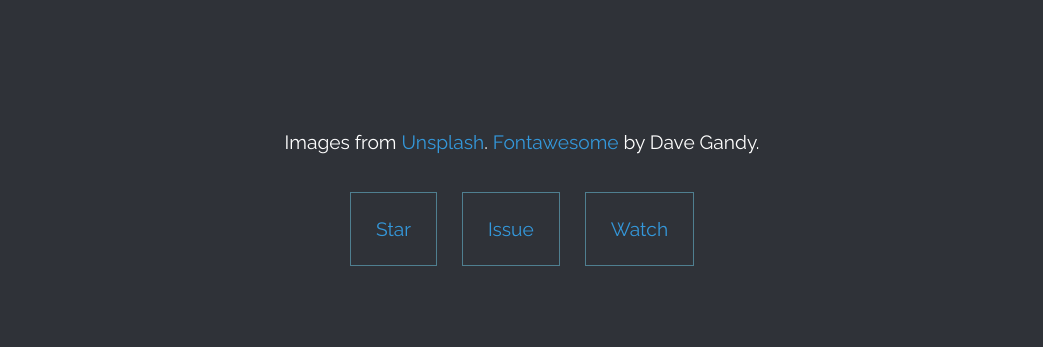
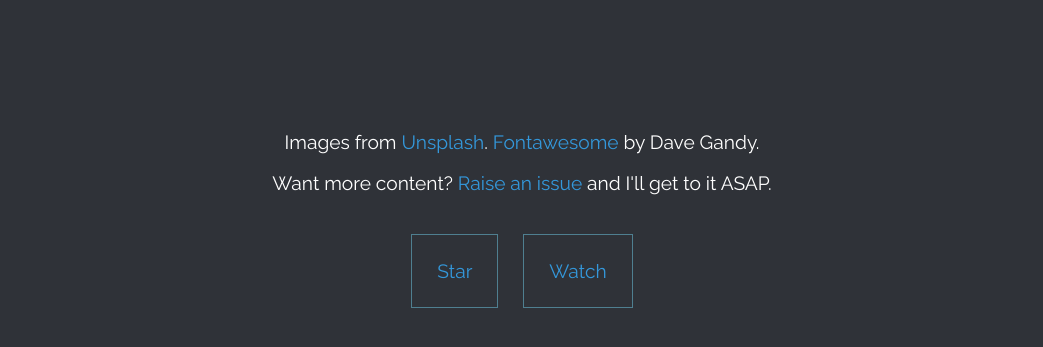
Before and after one commit to openitinerary/openitinerary.github.io, a plain HTML site: page index.html in a window 1280 px wide. Shown: the part 1229-1576 px from the top of the page, without its empty margins (118-1161 px from the left). Drawn offline with Linux system fonts and the light colour scheme.

Commit message:
added issue suggestion

```diff
--- a/index.html
+++ b/index.html
@@ -82,9 +82,9 @@
 			<!-- Related demos -->
 			<section class="related">
 				<p>Images from <a href="http://unsplash.com/">Unsplash</a>. <a href="http://fortawesome.github.io/Font-Awesome/">Fontawesome</a> by Dave Gandy.</p>
+				<p>Want more content? <a href='https://github.com/openitinerary/openitinerary.github.io/issues'>Raise an issue</a> and I'll get to it ASAP.</p>
 			<!-- Place this tag where you want the button to render. -->
 				<a class="github-button" href="https://github.com/openitinerary/openitinerary.github.io" data-icon="octicon-star" data-style="mega" data-count-href="/openitinerary/openitinerary.github.io/stargazers" data-count-api="/repos/openitinerary/openitinerary.github.io#stargazers_count">Star</a>
-				<a class="github-button" href="https://github.com/openitinerary/openitinerary.github.io/issues" data-icon="octicon-issue-opened" data-style="mega">Issue</a>
 				<a class="github-button" href="https://github.com/openitinerary/openitinerary.github.io" data-icon="octicon-eye" data-style="mega">Watch</a>
 			<!-- Place this tag right after the last button or just before your close body tag. -->
 				<script async defer id="github-bjs" src="https://buttons.github.io/buttons.js"></script>
```
